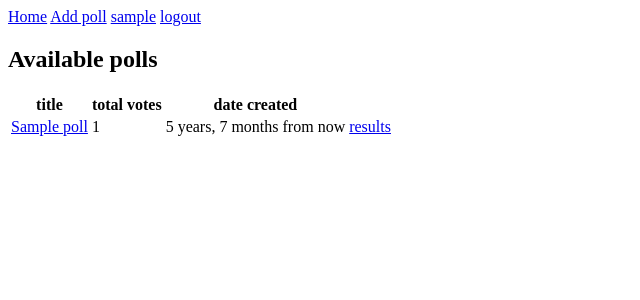
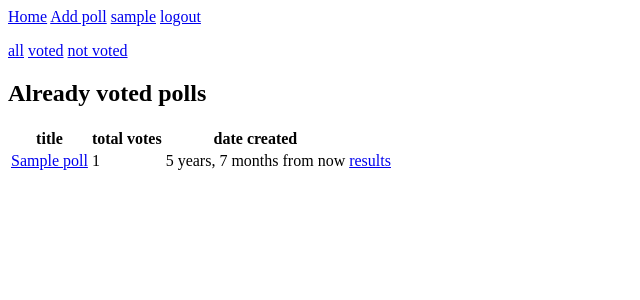
Before and after one commit to noobiept-other/poll, a Django app: page /?filter=already_voted in a window 1280 px wide. Shown: the top 300 px of the page, without its empty margins (0-640 px from the left). Run offline with Django 3.2, Linux system fonts and the light colour scheme; a user stored in the database is signed in; tables that the repository leaves empty hold one stand-in row (values such as "Sample post").

Commit message:
- be able to filter the polls in the home     - show all the polls     - show all the polls the user already voted     - show all the polls not voted yet

```diff
--- a/poll/views.py
+++ b/poll/views.py
@@ -11,8 +11,29 @@ from poll.models import Poll, Option, Vote
 
 def home( request ):
 
+    title = 'All polls'
+
+    if request.user.is_authenticated():
+
+        filterPolls = request.GET.get( 'filter', '' )
+
+        if filterPolls == 'already_voted':
+            polls = Poll.objects.filter( vote__voter= request.user )
+            title = 'Already voted polls'
+
+        elif filterPolls == 'not_voted':
+            polls = Poll.objects.exclude( vote__voter= request.user )
+            title = 'Not voted polls'
+
+        else:
+            polls = Poll.objects.all()
+
+    else:
+        polls = Poll.objects.all()
+
     context = {
-        'polls': Poll.objects.all()
+        'polls': polls,
+        'title': title
     }
 
     return render( request, 'home.html', context )
--- a/templates/home.html
+++ b/templates/home.html
@@ -3,7 +3,16 @@
 
 {% block content %}
 
-<h2>Available polls</h2>
+{% if user.is_authenticated %}
+<p>
+    <a href="{% url 'home' %}">all</a>
+    <a href="{% url 'home' %}?filter=already_voted">voted</a>
+    <a href="{% url 'home' %}?filter=not_voted">not voted</a>
+</p>
+
+{% endif %}
+
+<h2>{{ title }}</h2>
 
 {% if polls %}
     <table>
```
